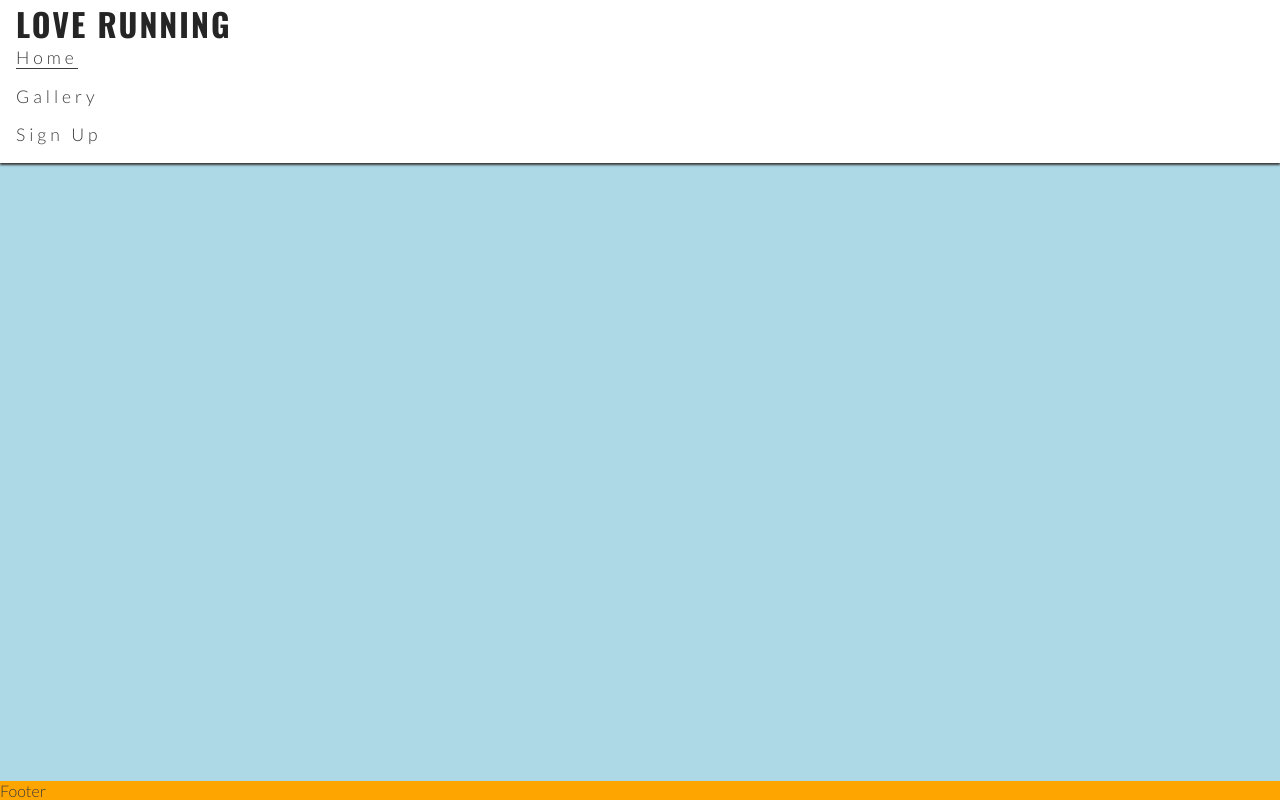
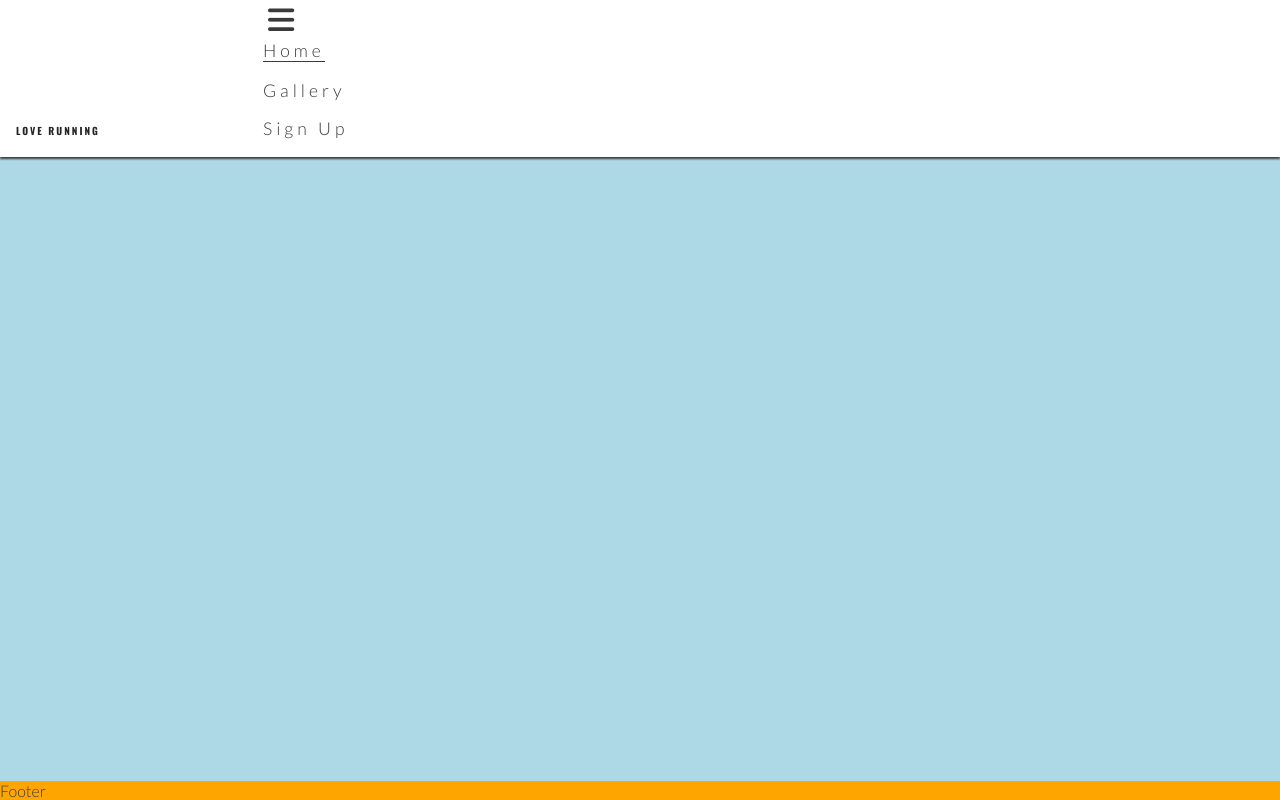
Before and after one commit to moloneb2/Navigation-Bar-Toggling-with-Javascript, a plain HTML site: page index.html in a window 1280 px wide. Drawn offline with nearby package versions, Linux system fonts and the light colour scheme.

Commit message:
edit
edit

```diff
--- a/index.html
+++ b/index.html
@@ -27,6 +27,7 @@
         </a>
         <nav>
             <ul id="menu">
+                <i id="hamburger" class="fa-solid fa-bars"></i>
                 <li><a href="" class="active">Home</a></li>
                 <li><a href="">Gallery</a></li>
                 <li><a href="">Sign Up</a></li>
@@ -39,6 +40,7 @@
 
     <!-- Footer -->
     <footer>Footer</footer>
+    <script src="https://kit.fontawesome.com/60adf61263.js" crossorigin="anonymous"></script>
 </body>
 
 </html>
--- a/style.css
+++ b/style.css
@@ -20,6 +20,7 @@ body {
 
 /* Header */
 header {
+    display: inline-block;
     background-color: #ffffff;
     padding: 0 1rem;
     position: fixed;
@@ -27,12 +28,22 @@ header {
     width: 100%;
     box-shadow: 0 2px 2px #3a3a3a;
 }
-
+nav{
+    display: inline-block;
+}
+#logo{
+    align-items: baseline;
+    display: inline-block;
+    font-size: 10px;
+}
 header a {
+    display: inline-block;
     text-decoration: none;
     color: inherit;
 }
-
+u#menu{
+    display: inline-block;
+}
 h1 {
     font-family: 'Oswald', sans-serif;
     text-transform: uppercase;
@@ -41,12 +52,20 @@ h1 {
 }
 
 #menu {
+
+    margin-left: 160px;
+    margin-top: 0px;
+
     font-size: 110%;
     letter-spacing: 4px;
     list-style-type: none;
 }
+#hamburger{
+    padding: 5px;
+    font-size: 30px;
+}
+#menu > li {
 
-#menu > li {
     margin-bottom: 1em;
 }
 
```
